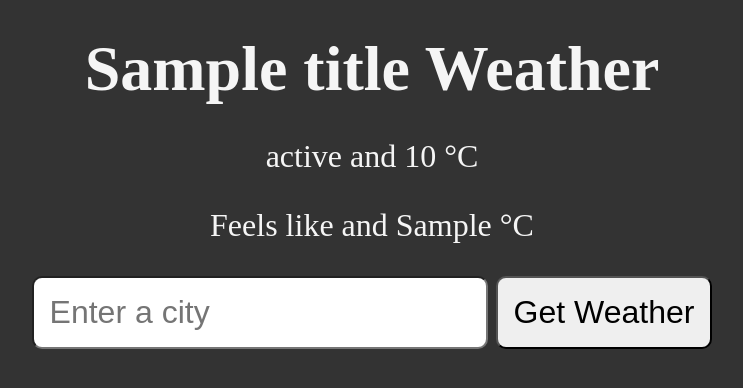
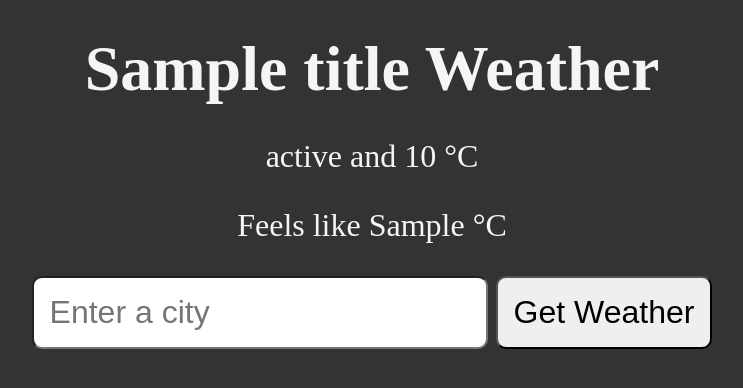
Before and after one commit to Meena0155/python_weather, a Flask app: template templates/weather.html in a window 1280 px wide. Shown: the top 388 px of the page, without its empty margins (268-1011 px from the left). Run offline with Flask 3, Linux system fonts and the light colour scheme; the template is opened without the code that fills it: most values are stand-ins (such as "Sample title", 1, 10 or a date in 2020).

Commit message:
second commit

```diff
--- a/templates/weather.html
+++ b/templates/weather.html
@@ -11,7 +11,7 @@
 <body>
     <h1>{{title}} Weather</h1>
     <p>{{status}} and {{temp}} &deg;C</p>
-    <p>Feels like and {{feels_like}} &deg;C</p>
+    <p>Feels like {{feels_like}} &deg;C</p>
 
 
     <form action="/weather">
```
Also changed, not shown: 1 other file.
